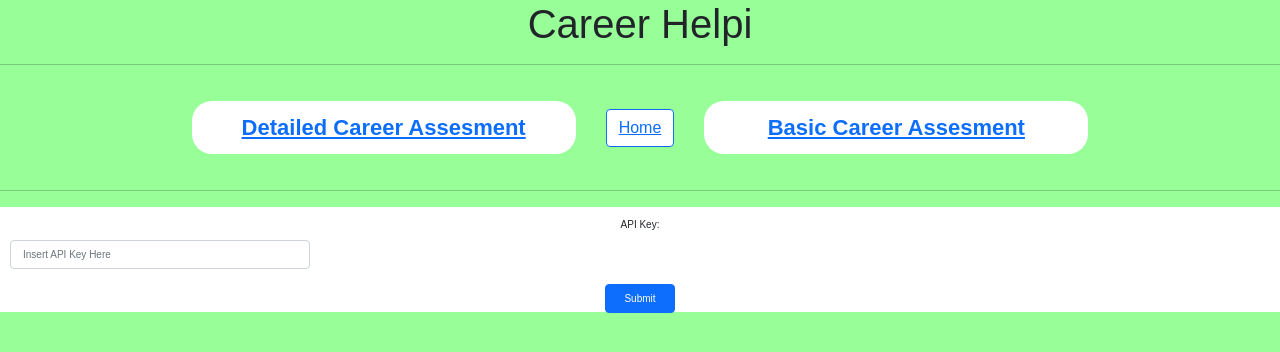
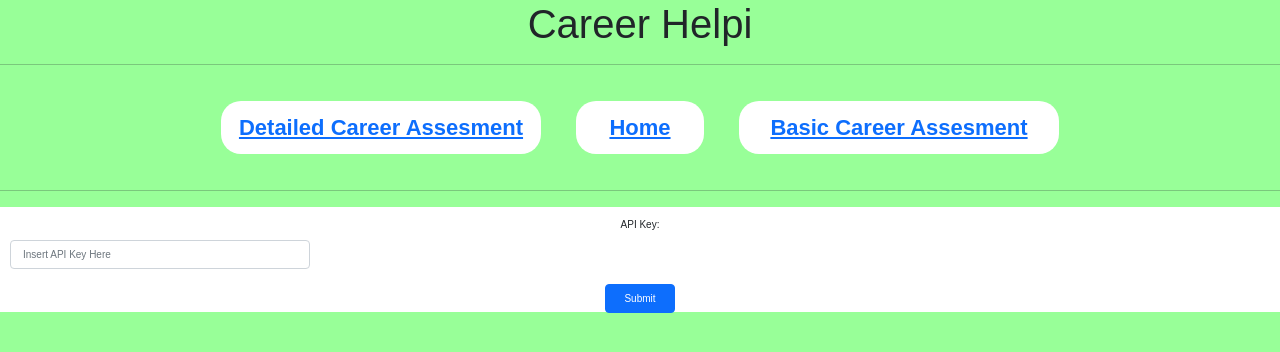
Before and after one commit to ColinB777/FinalProject, a React (Create React App) app: page / in a window 1280 px wide. Shown: the top 352 px of the page. Built offline with nearby package versions, Linux system fonts and the light colour scheme.

Commit message:
Formatting to simple questions pages

```diff
--- a/src/App.css
+++ b/src/App.css
@@ -36,7 +36,7 @@
 }
 
 .Career-Btn{
-  width:30%;
+  width:25%;
   height: 10%;
   background:white;
   margin:20px;
@@ -117,4 +117,20 @@ footer{
   position:fixed;
   top:0;
   width:100%;
+
 }
+
+.home-btn{
+  width:10%;
+  height: 10%;
+  background:red;
+  margin:20px;
+  padding:10px;
+  font-size: 22px;
+  font-weight:bold;
+  text-align: center;
+  overflow-wrap: break-word;
+  align-items: auto;
+  border-radius: 20px;
+  border:none;
+}
--- a/src/App.tsx
+++ b/src/App.tsx
@@ -6,7 +6,7 @@ import { BrowserRouter as Router, Route, Link, Routes } from 'react-router-dom';
 import {Detailedquiz} from "./Detailed"
 // import { HomeTest } from './Home';
 import {SimpleInterface} from "./simpleInterface"
-import { SecondQuestion } from './SimpleQuestions/2';
+import {SecondQuestion } from './SimpleQuestions/2';
 import{ThirdQuestion} from './SimpleQuestions/3';
 import{FourthQuestion} from './SimpleQuestions/4';
 import{FifthQuestion} from './SimpleQuestions/5';
@@ -59,8 +59,7 @@ export function App() {
       <Link to="/detailed_quiz">Detailed Career Assesment</Link>
       </Button>
 
-
-      <Button style={{background:'white', margin:10}}>
+      <Button className = "home-btn" style={{background:'white', margin:15}}>
         <Link to="/">Home</Link>
       </Button>
 
--- a/src/Detailed.tsx
+++ b/src/Detailed.tsx
@@ -127,7 +127,10 @@ export function Detailedquiz() {
       <span>Current Answer={question.answer}</span>
       </FormGroup>
       ))}
+      <div className = "detailed_submit_btn" >
       <Button disabled={!allAnswered} onClick={submitAnswers}>Submit your answers.</Button>
+      </div>
+
       <div>{Report}</div>
     </div>
     );
--- a/src/detailed.css
+++ b/src/detailed.css
@@ -1,7 +1,7 @@
 .Question_Box{
     background-color: #ffa0a0 ;
     text-align: 50%;
-    margin-top: 1%;
+    margin-top: 3%;
     padding:50px;
     margin-left: 15%;
     margin-right: 15%;
@@ -13,3 +13,7 @@
     padding:100%;
     align-items: center;
 }
+
+.detailed_submit_btn{
+    padding: 1rem;
+}
```
Also changed, not shown: src/SimpleQuestions/2.tsx (+4 -3 lines).
